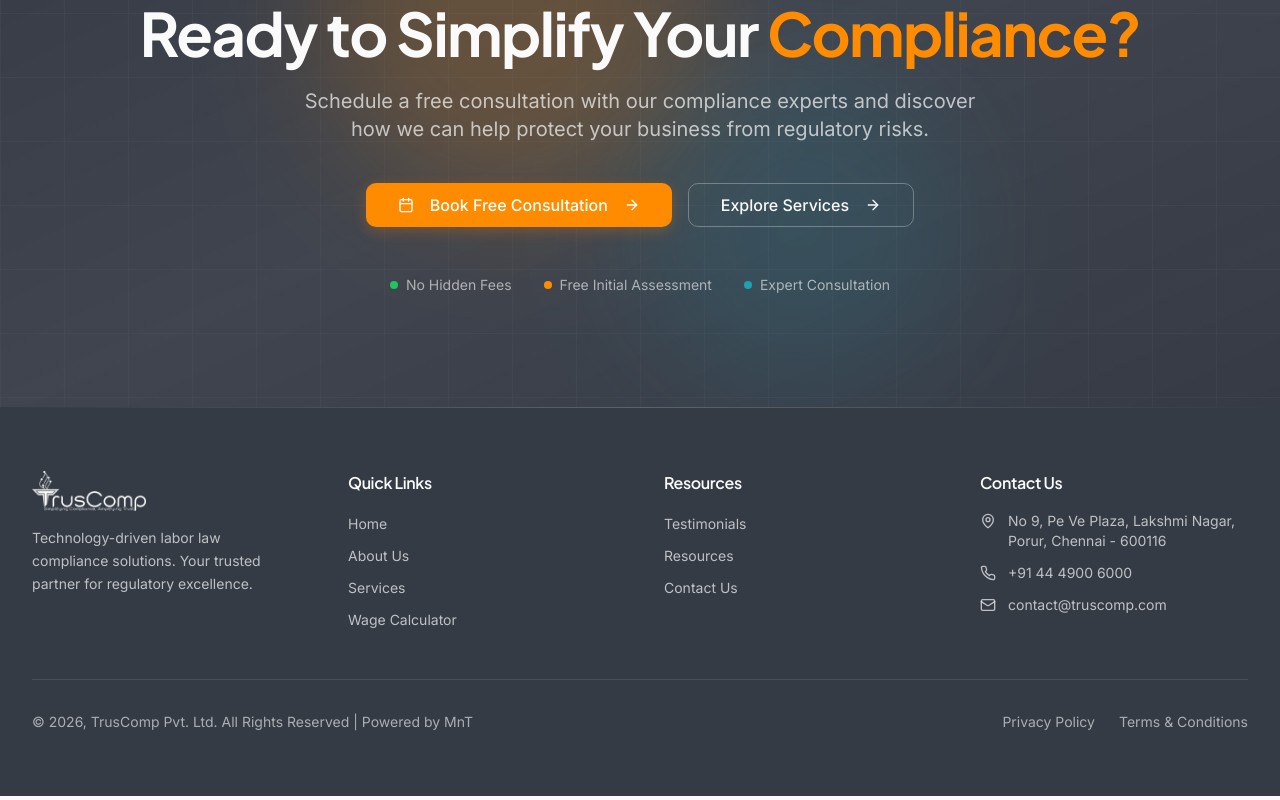
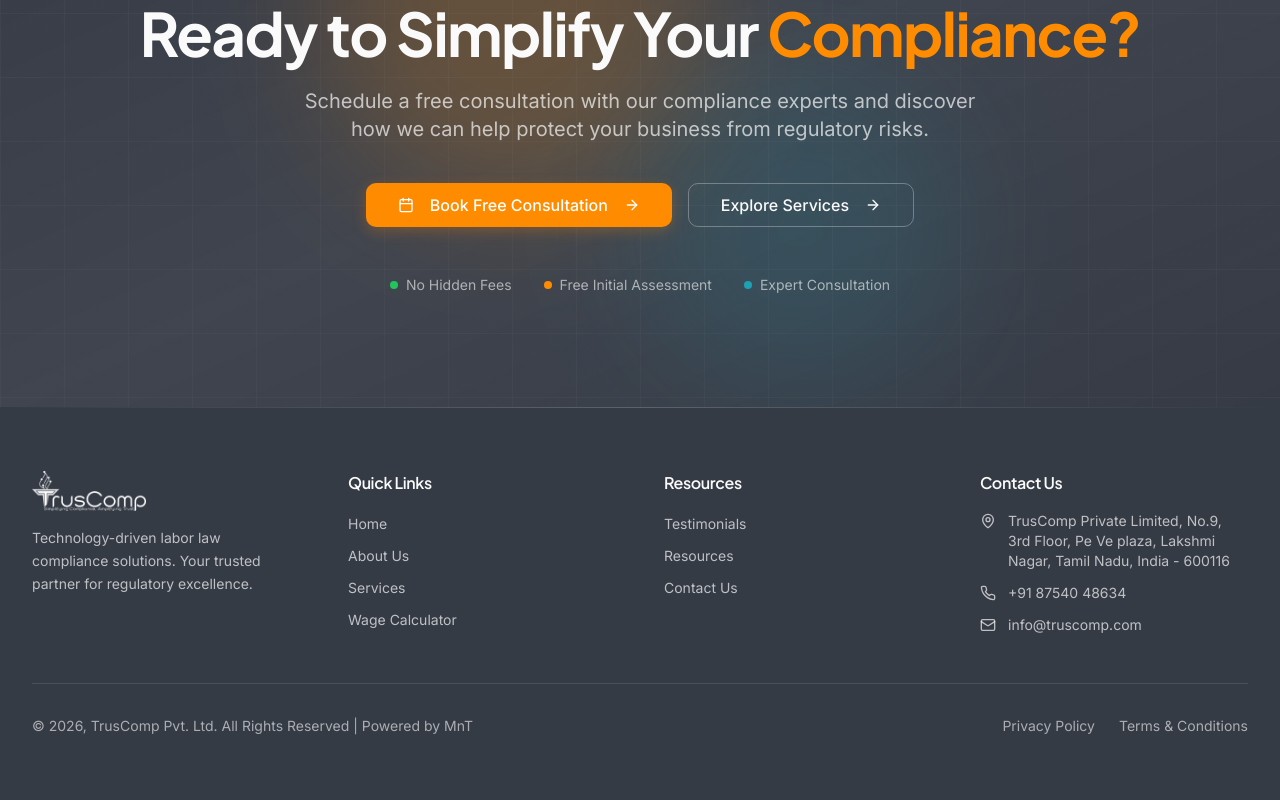
Before and after one commit to truscomp4-sys/Trus-Frontend, a Next.js app: page / in a window 1280 px wide. Shown: the part 4083-4883 px from the top of the page. Built offline with nearby package versions, Linux system fonts and the light colour scheme; no server answers.

Commit message:
Update Footer.tsx

```diff
--- a/src/components/layout/Footer.tsx
+++ b/src/components/layout/Footer.tsx
@@ -138,20 +138,20 @@ const Footer = () => {
                       settings.office_address.country
                     ].filter(Boolean).join(', ') + (settings.office_address.pincode ? ` - ${settings.office_address.pincode}` : '')
                   ) : (
-                    "No 9, Pe Ve Plaza, Lakshmi Nagar, Porur, Chennai - 600116"
+                    "TrusComp Private Limited, No.9, 3rd Floor, Pe Ve plaza, Lakshmi Nagar, Tamil Nadu, India - 600116"
                   )}
                 </span>
               </li>
               <li className="flex items-center gap-3 text-sm text-background/70">
                 <Phone className="w-4 h-4 shrink-0" />
-                <a href={`tel:${settings?.contact_phone || '+914449006000'}`} className="hover:text-primary transition-colors">
-                  {settings?.contact_phone || '+91 44 4900 6000'}
+                <a href={`tel:${settings?.contact_phone || '+918754048634'}`} className="hover:text-primary transition-colors">
+                  {settings?.contact_phone || '+91 87540 48634'}
                 </a>
               </li>
               <li className="flex items-center gap-3 text-sm text-background/70">
                 <Mail className="w-4 h-4 shrink-0" />
-                <a href={`mailto:${settings?.contact_email || 'contact@truscomp.com'}`} className="hover:text-primary transition-colors">
-                  {settings?.contact_email || 'contact@truscomp.com'}
+                <a href={`mailto:${settings?.contact_email || 'info@truscomp.com'}`} className="hover:text-primary transition-colors">
+                  {settings?.contact_email || 'info@truscomp.com'}
                 </a>
               </li>
             </ul>
```
